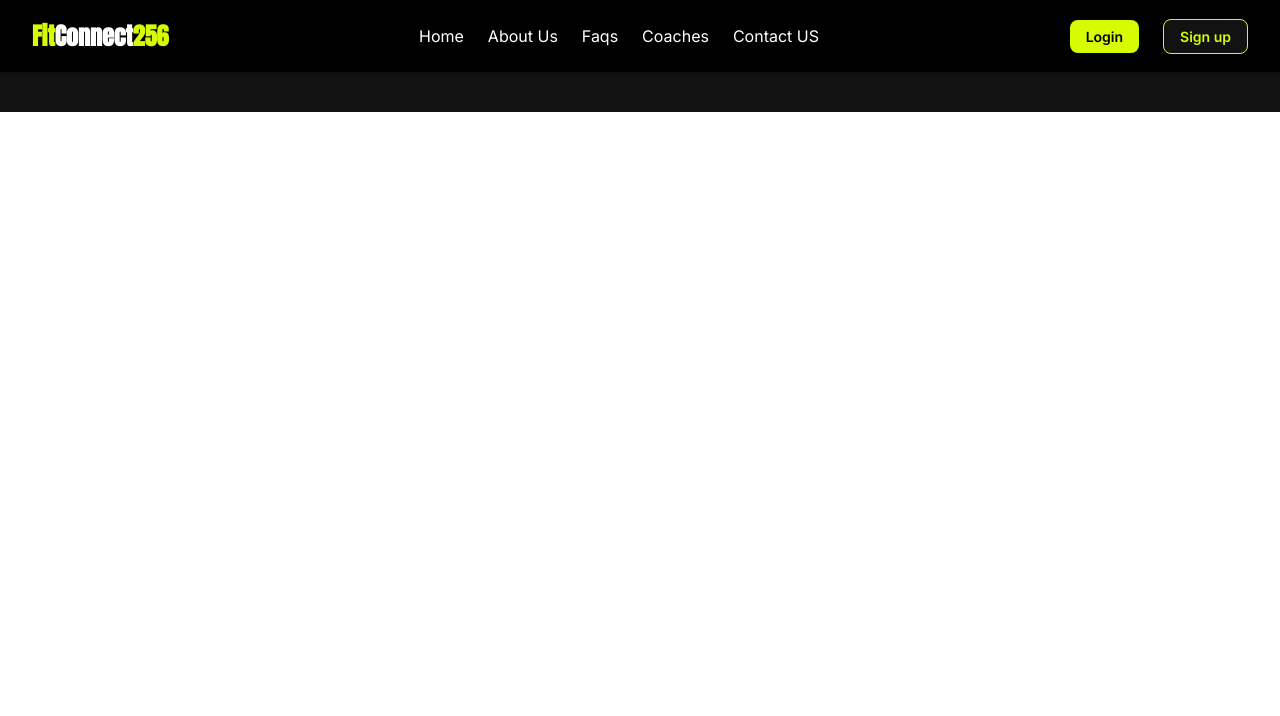
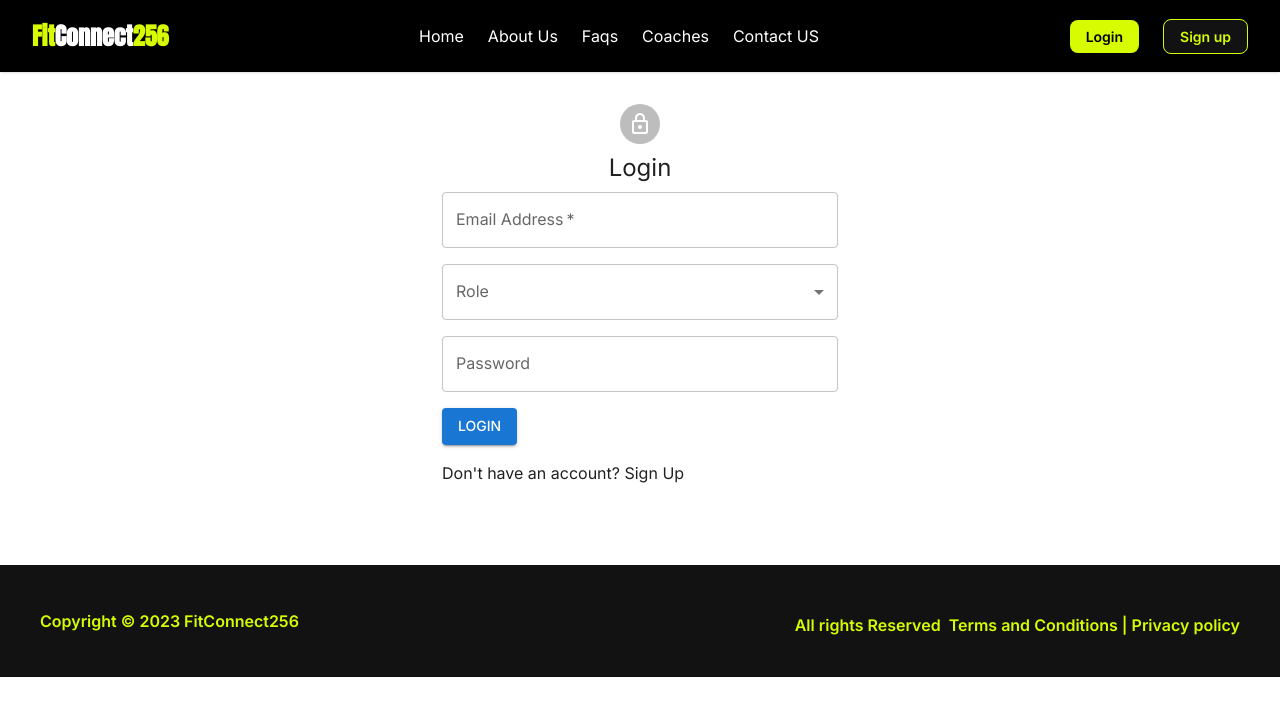
Before and after one commit to dintonharold87/FitConnect256, a React (Create React App) app in the folder frontend/: page /login in a window 1280 px wide. Shown: the top 716 px of the page. Built offline with nearby package versions, Linux system fonts and the light colour scheme.

Commit message:
Added Login component and routing to it as well as validation

```diff
--- a/frontend/src/App.js
+++ b/frontend/src/App.js
@@ -6,6 +6,7 @@ import { Routes, Route } from "react-router-dom";
 import About from "./components/About";
 import Faqs from "./components/Faqs";
 import Contact from "./components/Contact";
+import Login from "./components/Login";
 function App() {
   return (
     <>
@@ -15,8 +16,8 @@ function App() {
         <Route path="/faqs" element={<Faqs />} />
         <Route path="/contact" element={<Contact />} />
         <Route path="/" element={<Home />} />
-
-        <Route path="/Coach_registration" element={<CoachRegistration />} />
+        <Route path="/login" element={<Login />} />
+        <Route path="/coach_registration" element={<CoachRegistration />} />
       </Routes>
 
       <Footer />
--- a/frontend/src/components/Footer.jsx
+++ b/frontend/src/components/Footer.jsx
@@ -2,7 +2,10 @@ import React from 'react'
 
 const Footer = () => {
   return (
-    <section id="footer" className="bg-secondary-100 mt-auto  bottom-0 w-full">
+    <section
+      id="footer"
+      className="bg-secondary-100 mt-auto  bottom-0 w-full sticky top-[100vh]"
+    >
       <div className="container flex flex-col md:flex-row items-center md:justify-between mx-auto p-6 md:p-10 space-y-2">
         <p className="text-xs md:text-base font-semibold leading-normal text-primary font-body">
           Copyright © 2023 FitConnect256
--- /dev/null
+++ b/frontend/src/components/Login.jsx
@@ -0,0 +1,159 @@
+import React from "react";
+import { Formik } from "formik";
+import { Link } from "react-router-dom";
+import * as Yup from "yup";
+import Avatar from "@mui/material/Avatar";
+import Button from "@mui/material/Button";
+import CssBaseline from "@mui/material/CssBaseline";
+import TextField from "@mui/material/TextField";
+import Select from "@mui/material/Select";
+import MenuItem from "@mui/material/MenuItem";
+import InputLabel from "@mui/material/InputLabel";
+import FormControl from "@mui/material/FormControl";
+import Grid from "@mui/material/Grid";
+import Box from "@mui/material/Box";
+import LockOutlinedIcon from "@mui/icons-material/LockOutlined";
+import Typography from "@mui/material/Typography";
+import Container from "@mui/material/Container";
+import { createTheme, ThemeProvider } from "@mui/material/styles";
+
+const theme = createTheme({
+  typography: {
+    fontFamily: "Inter, sans-serif",
+  },
+});
+
+// Initial values
+const initialValues = { email: "", role: "", password: "" };
+// validation using yup
+const validationSchema = Yup.object().shape({
+  email: Yup.string().email().required("Email is required"),
+  role: Yup.string().required("Role is required"),
+  password: Yup.string()
+    .required("Password is required")
+    .min(8, "Password must be at least 8 characters"),
+});
+const Login = () => {
+  const handleSubmit = (event) => {
+    event.preventDefault();
+    const data = new FormData(event.currentTarget);
+    console.log({
+      email: data.get("email"),
+      password: data.get("password"),
+    });
+  };
+  return (
+    <ThemeProvider theme={theme}>
+      <Container component="main" maxWidth="xs" sx={{ mb: 2, mt: 12 }}>
+        <CssBaseline />
+        <Box
+          sx={{
+            marginTop: 8,
+            display: "flex",
+            flexDirection: "column",
+            alignItems: "center",
+          }}
+        >
+          <Avatar sx={{ m: 1, bgcolor: "primary" }}>
+            <LockOutlinedIcon />
+          </Avatar>
+          <Typography component="h1" variant="h5">
+            Login
+          </Typography>
+          <Formik
+            initialValues={initialValues}
+            onSubmit={handleSubmit}
+            validationSchema={validationSchema}
+          >
+            {({
+              isSubmitting,
+              values,
+              errors,
+              handleSubmit,
+              handleChange,
+              touched,
+            }) => (
+              <Box
+                component="form"
+                onSubmit={handleSubmit}
+                noValidate
+                sx={{ mt: 1 }}
+              >
+                <Grid container spacing={2} sx={{ mb: 8 }}>
+                  <Grid item xs={12}>
+                    <TextField
+                      color="success"
+                      required
+                      fullWidth
+                      id="email"
+                      label="Email Address"
+                      name="email"
+                      autoComplete="email"
+                      type="email"
+                      value={values.email}
+                      onChange={handleChange}
+                      error={touched.email && Boolean(errors.email)}
+                      helperText={touched.email && errors.email}
+                    />
+                  </Grid>
+                  <Grid item xs={12}>
+                    <FormControl
+                      fullWidth
+                      error={touched.role && Boolean(errors.role)}
+                    >
+                      <InputLabel id="role-label">Role</InputLabel>
+                      <Select
+                        labelId="role-label"
+                        id="role"
+                        name="role"
+                        label="Role"
+                        color="success"
+                        onChange={handleChange}
+                        value={values.role}
+                        fullWidth
+                      >
+                        <MenuItem value="admin">Admin</MenuItem>
+                        <MenuItem value="coach">Coach</MenuItem>
+                      </Select>
+                    </FormControl>
+                  </Grid>
+                  <Grid item xs={12}>
+                    <TextField
+                      fullWidth
+                      color="success"
+                      id="password"
+                      name="password"
+                      label="Password"
+                      type="password"
+                      value={values.password}
+                      onChange={handleChange}
+                      error={touched.password && Boolean(errors.password)}
+                      helperText={touched.password && errors.password}
+                    />
+                  </Grid>
+                  <Grid item xs={12}>
+                    <Button
+                      type="submit"
+                      variant="contained"
+                      color="primary"
+                      disabled={isSubmitting}
+                    >
+                      login
+                    </Button>
+                  </Grid>
+                  <Grid item>
+                    <Link to="/coach_registration" variant="body2">
+                      {"Don't have an account? Sign Up"}
+                    </Link>
+                  </Grid>
+                </Grid>
+              </Box>
+            )}
+          </Formik>
+        </Box>
+      </Container>
+    </ThemeProvider>
+  );
+};
+
+export default Login;
```
